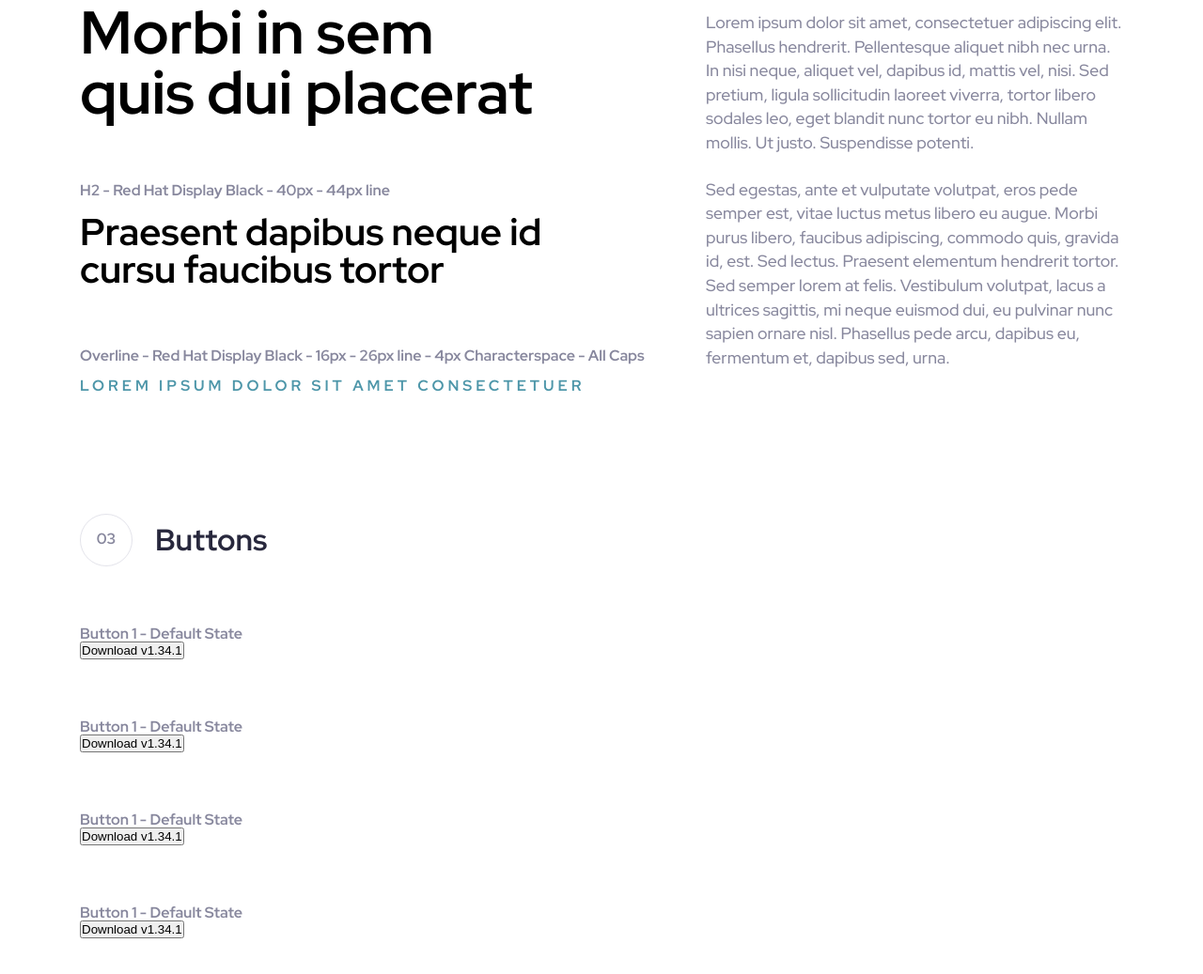
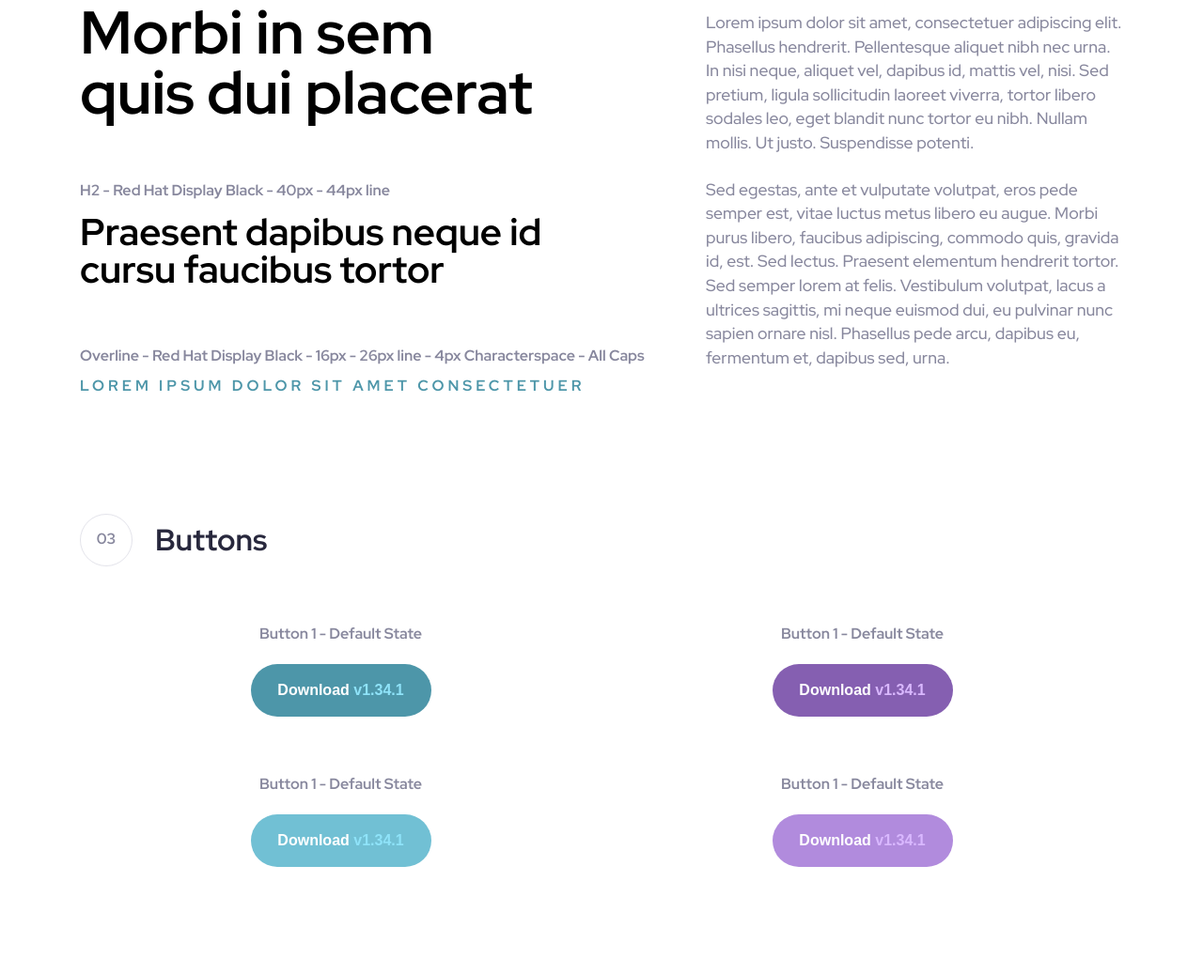
Before and after one commit to puzzledpromise/meet-landing-page, a plain HTML site: page design.html in a window 1280 px wide. Shown: the part 1590-2627 px from the top of the page at 94% size. Before the commit the page ends 2589 px from the top, so only its background shows below. Drawn offline with nearby package versions, Linux system fonts and the light colour scheme.

Commit message:
Finish design page

```diff
--- a/css/design.css
+++ b/css/design.css
@@ -208,3 +208,58 @@ h1 {
   font-size: 1.1rem;
   font-weight: 500;
 }
+
+.button-box {
+  display: flex;
+  flex-direction: row;
+  margin-bottom: 10.5rem;
+}
+
+.button-column {
+  width: 50%;
+  display: flex;
+  flex-direction: column;
+  align-items: center;
+}
+button {
+  color: white;
+  font-size: 1rem;
+  font-weight: 700;
+  border: none;
+  line-height: 1.5rem;
+  margin-top: 1.5rem;
+  width: 12rem;
+  border-radius: 29px;
+  padding: 1em 1.5em 1em 1.5em;
+}
+.btn1 {
+  background-color: #4d96a9;
+}
+
+.btn1 span {
+  color: #8fe3f9;
+}
+
+.btn1-hover {
+  background-color: #71c0d4;
+}
+
+.btn1-hover span {
+  color: #8fe3f9;
+}
+
+.btn2 {
+  background-color: #855fb1;
+}
+
+.btn2 span {
+  color: #d9b8ff;
+}
+
+.btn2-hover {
+  background-color: #b18bdd;
+}
+
+.btn2-hover span {
+  color: #d9b8ff;
+}
--- a/design.html
+++ b/design.html
@@ -188,17 +188,25 @@
       <h2>Buttons</h2>
     </div>
     <div class="button-box">
-      <div>
+      <div class="button-column">
         <div class="font-tagline">Button 1 - Default State</div>
-        <button>Download <span class="version">v1.34.1</span></button>
+        <button class="btn1">
+          Download <span class="version">v1.34.1</span>
+        </button>
         <div class="font-tagline">Button 1 - Default State</div>
-        <button>Download <span class="version">v1.34.1</span></button>
+        <button class="btn1-hover">
+          Download <span class="version">v1.34.1</span>
+        </button>
       </div>
-      <div>
+      <div class="button-column">
         <div class="font-tagline">Button 1 - Default State</div>
-        <button>Download <span class="version">v1.34.1</span></button>
+        <button class="btn2">
+          Download <span class="version">v1.34.1</span>
+        </button>
         <div class="font-tagline">Button 1 - Default State</div>
-        <button>Download <span class="version">v1.34.1</span></button>
+        <button class="btn2-hover">
+          Download <span class="version">v1.34.1</span>
+        </button>
       </div>
     </div>
 
```
